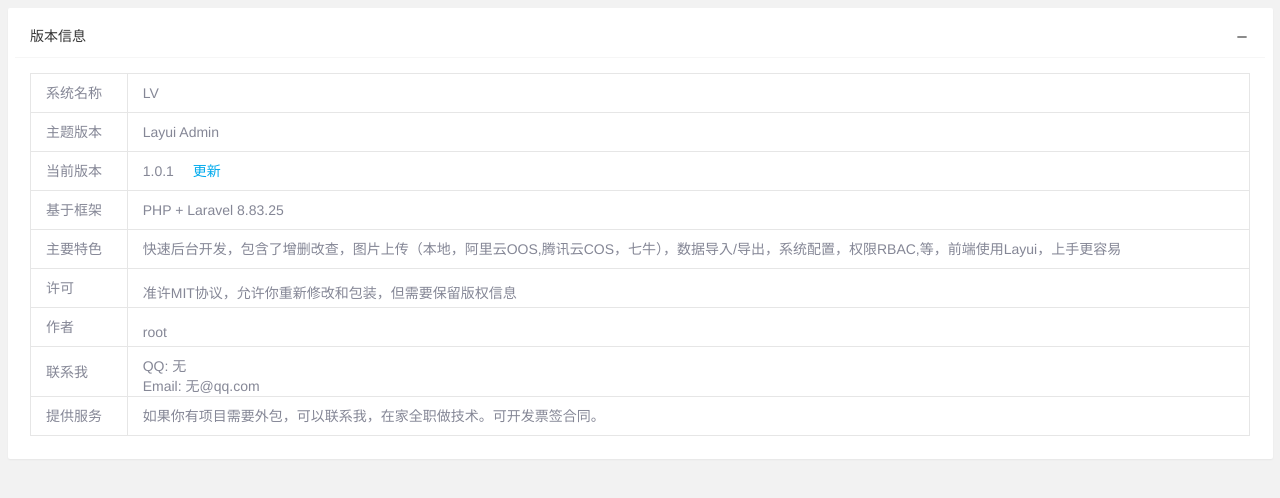
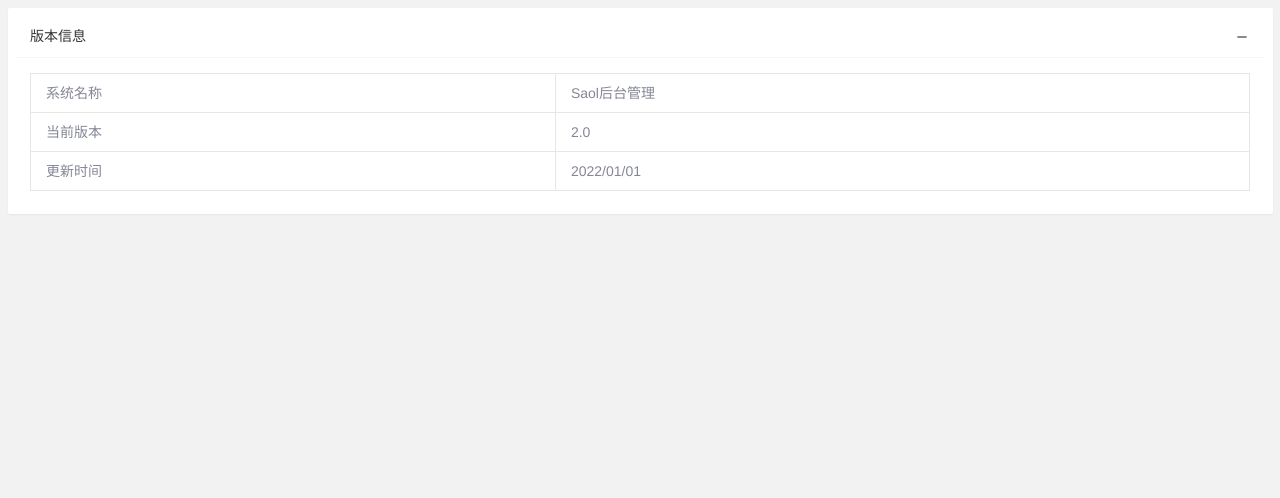
Before and after one commit to SeBo2021/lv, a Laravel app: template resources/views/admin/default/home/home.blade.php in a window 1280 px wide. Shown: the top 498 px of the page. Run offline with Laravel 8, Linux system fonts and the light colour scheme; the template is opened without the code that fills it: most values are stand-ins (such as "Sample title", 1, 10 or a date in 2020).

Commit message:
优化代码

```diff
--- a/app/Http/Controllers/Api/CommentShortController.php
+++ b/app/Http/Controllers/Api/CommentShortController.php
@@ -122,7 +122,7 @@ class CommentShortController extends Controller
                 ->join('users', 'comments_short.uid', '=', 'users.id')
                 ->where('comments_short.vid', $vid);
             $queryBuild = $queryBuild->where('reply_cid', $reply_cid);
-            $paginator = $queryBuild->orderBy('id')->simplePaginate($perPage, $fields, 'commentLists', $page);
+            $paginator = $queryBuild->orderBy('id','desc')->simplePaginate($perPage, $fields, 'commentLists', $page);
             $items = $paginator->items();
             $res['list'] = $items;
             $res['hasMorePages'] = $paginator->hasMorePages();
--- a/resources/views/admin/default/home/home.blade.php
+++ b/resources/views/admin/default/home/home.blade.php
@@ -19,58 +19,18 @@
                                 {{ lang("系统名称") }}
                             </td>
                             <td>
-                                {{ config('copyright.system_name') }}
+                                Saol后台管理
                             </td>
-                        </tr>
-                        <tr>
-                            <td>{{ lang("主题版本") }}</td>
-                            <td>Layui Admin</td>
                         </tr>
                         <tr>
                             <td>{{ lang("当前版本") }}</td>
                             <td>
-                                {{ config('copyright.system_version') }}
-                                {{--<a href="{{ config('copyright.docs_url') }}" target="_blank"
-                                   style="padding-left: 15px;">{{ lang("文档手册") }}</a>--}}
-                                <a style="padding-left: 15px;">更新</a>
+                               2.0
                             </td>
                         </tr>
                         <tr>
-                            <td>{{ lang("基于框架") }}</td>
-                            <td>
-                                PHP + Laravel {{ app()->version() }}
-
-                            </td>
-                        </tr>
-                        <tr>
-                            <td>{{ lang("主要特色") }}</td>
-                            <td>{{ config('copyright.feature') }}</td>
-                        </tr>
-                        <tr>
-                            <td>{{ lang("许可") }}</td>
-                            <td style="padding-bottom: 0;">
-
-                                {{ lang('准许MIT协议，允许你重新修改和包装，但需要保留版权信息') }}
-
-                            </td>
-                        </tr>
-                        <tr>
-                            <td>{{ lang("作者") }}</td>
-                            <td style="padding-bottom: 0;">
-                                {{ config('copyright.author') }}
-
-                            </td>
-                        </tr>
-                        <tr>
-                            <td>{{ lang("联系我") }}</td>
-                            <td style="padding-bottom: 0;">
-                                <p>QQ: {{ config('copyright.qq') }}</p>
-                                <p>Email: {{ config('copyright.qq') }}@qq.com</p>
-                            </td>
-                        </tr>
-                        <tr>
-                            <td>提供服务</td>
-                            <td>如果你有项目需要外包，可以联系我，在家全职做技术。可开发票签合同。</td>
+                            <td>更新时间</td>
+                            <td>2022/01/01</td>
                         </tr>
                         </tbody>
                     </table>
```
Also changed, not shown: app/Http/Controllers/Admin/CommCommentsController.php (+21 -1 lines), app/Http/Controllers/Admin/ShortCommentController.php (+41 -0 lines).
